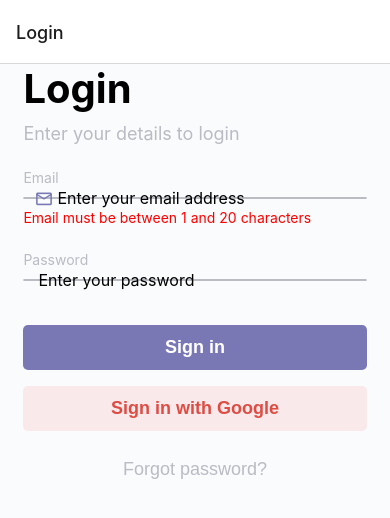
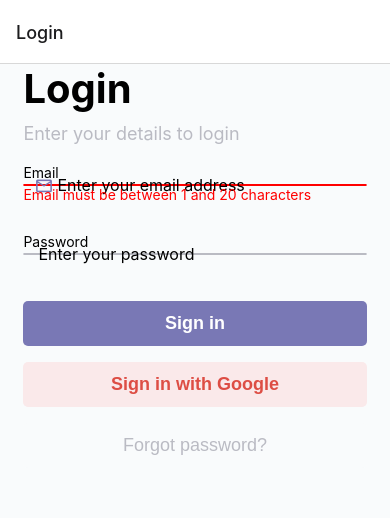
Before and after one commit to wiktoriakeller/go-code, a React Native app in the folder src/mobile/: screen /Login in a window 390 px wide. Shown: the top 518 px of the page. Built offline with nearby package versions, Linux system fonts and the light colour scheme.

Commit message:
#19 Fix displaying error message on validation error

```diff
--- a/src/mobile/components/CustomInputForm.tsx
+++ b/src/mobile/components/CustomInputForm.tsx
@@ -19,24 +19,24 @@
 
 const CustomInputForm = (props: ICustomInputProps) => {
   const [isFocused, setIsFocused] = useState(false);
+  const [firstTimeFocused, setFirstTimeFocused] = useState(false);
 
   useEffect(() => {
-    console.warn(props.value);
     if(props.validators !== null) {
       for(const validator of props.validators) {
         const result = validator(props.value);
-        console.warn(result);
         if(!result[0]) {
           props.error.setMessage(result[1]);
-          break;
+          return;
         }
       }
     }
-  },
-  [props.value])
+
+    props.error.setMessage("");
+  }, [props.value])
 
   const getBorderColor = (): string => {
-    if(props.error.message.length > 0 && isFocused) {
+    if(props.error.message.length > 0) {
       return colors.red;
     }
     else if(isFocused) {
@@ -49,6 +49,7 @@
   return (
     <View style={styles.container}>
       <Text style={styles.label}>{props.label}</Text>
+      <View>
         <View style={[styles.inputContainer,
           {
             borderColor: getBorderColor()
@@ -67,6 +68,10 @@
                 props.onFocus(e);
               }
 
+              if(!firstTimeFocused) {
+                setFirstTimeFocused(true);
+              }
+
               setIsFocused(true);
             }}
 
@@ -74,18 +79,17 @@
               if(props.onBlur) {
                 props.onBlur(e);
               }
-
               setIsFocused(false);
             }}
 
             style={styles.input}
           />
         </View>
-
           { props.error.message.length > 0
             ? <Text style={styles.errorMessage}>{props.error.message}</Text>
             : <View/>
           }
+      </View>
     </View>
   )
 }
@@ -93,6 +97,7 @@
 const styles = StyleSheet.create({
   container: {
     width: "88%",
+    marginBottom: 8
   },
   inputContainer: {
     flex: 0,
@@ -105,7 +110,6 @@
     borderWidth: 1,
     borderRadius: 5,
     paddingHorizontal: 10,
-    marginVertical: 6,
     height: 50,
 
     borderColor: colors.lightGrey,
@@ -116,9 +120,9 @@
     color: colors.primary
   },
   label: {
-    marginVertical: 5,
+    marginBottom: 3,
     fontSize: 14,
-    color: colors.grey
+    color: colors.black
   },
   input: {
     color: colors.black,
@@ -128,7 +132,7 @@
   errorMessage: {
     color: colors.red,
     fontSize: 14,
-    marginTop: 4
+    marginBottom: 2
   }
 });
 
```
Lines whose indentation alone changed are shown as unchanged.
